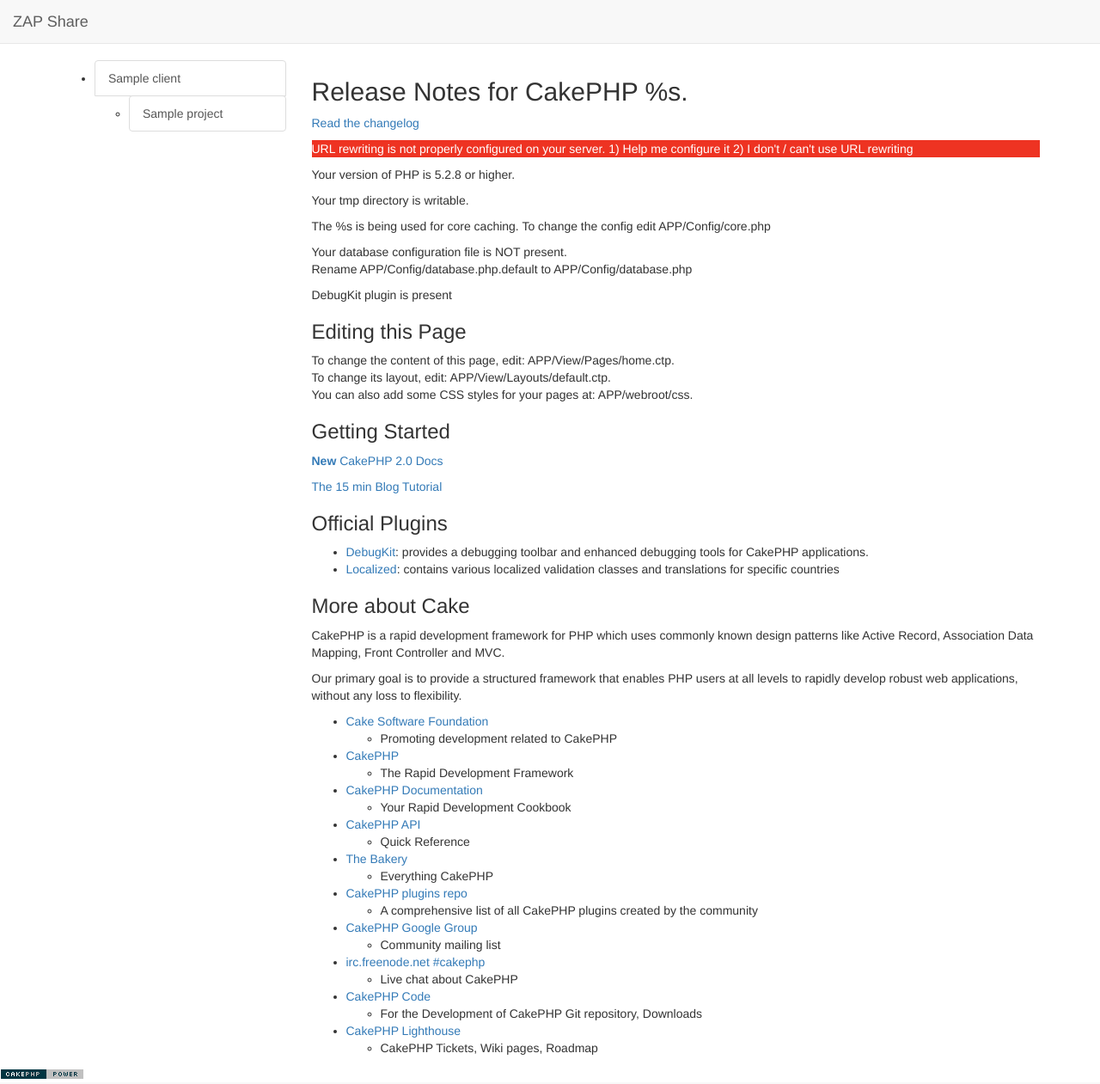
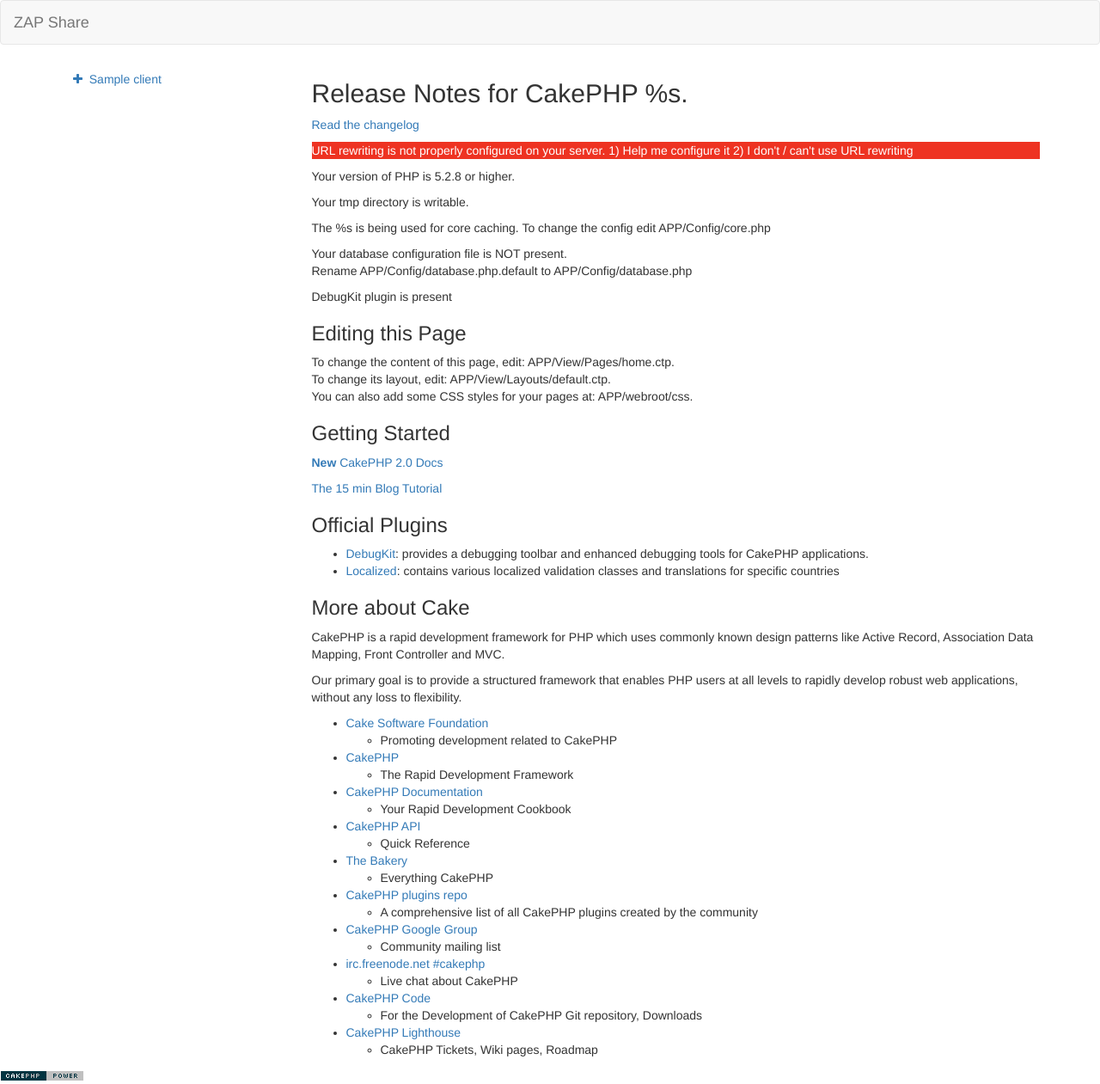
Before and after one commit to zapsolutions/zap-share, a CakePHP app: template app/View/Pages/home.ctp in a window 1280 px wide. Shown: the whole page at 86% size. Run offline with PHP 8.4 and a stand-in for CakePHP, Linux system fonts and the light colour scheme; the template is opened without the code that fills it: most values are stand-ins (such as "Sample title", 1, 10 or a date in 2020); data that the repository does not hold is empty; some libraries are stand-ins or nearby versions.

Commit message:
Expanding menu tree in sidebar, add FontAwesome

```diff
--- a/app/View/Elements/navbar.ctp
+++ b/app/View/Elements/navbar.ctp
@@ -1,4 +1,4 @@
-<nav class="navbar navbar-default navbar-fixed-top" role="navigation">
+<nav class="navbar navbar-default" role="navigation">
 	<div class="navbar-header">
 		<button type="button" class="navbar-toggle" data-toggle="collapse" data-target="#bs-example-navbar-collapse-1">
 			<span class="sr-only">Toggle navigation</span>
--- a/app/View/Elements/sidebar.ctp
+++ b/app/View/Elements/sidebar.ctp
@@ -1,14 +1,14 @@
-<ul>
-	<?php foreach ($clients as $client): ?>
+<ul class="nav nav-pills nav-stacked">
+<?php foreach ($clients as $client): ?>
 		<li>
-			<a class="list-group-item" href="#" data-id="<?php echo $client['Client']['id']; ?>"><?php echo $client['Client']['name']; ?></a>
-			<ul>
-				<?php foreach ($client['Project'] as $project): ?>
-					<li>
-						<a class="list-group-item" href="#"><?php echo $project['name']; ?></a>
-					</li>
-				<?php endforeach; ?>
+			<a class="client" href="#" data-id="<?php echo $client['Client']['id']; ?>" data-state="inactive">
+				<i class="fa fa-plus"></i>&nbsp;&nbsp;<?php echo $client['Client']['name']; ?>
+			</a>
+			<ul class="nav nav-list">
+			<?php foreach ($client['Project'] as $project): ?>
+				<li><a href="#"><?php echo $project['name']; ?></a></li>
+			<?php endforeach; ?>
 			</ul>
 		</li>
-	<?php endforeach; ?>
+<?php endforeach; ?>
 </ul>
--- a/app/View/Layouts/default.ctp
+++ b/app/View/Layouts/default.ctp
@@ -31,10 +31,12 @@
 		echo $this->Html->meta('icon');
 		echo $this->fetch('meta');
 		echo $this->Html->css('//netdna.bootstrapcdn.com/bootstrap/3.0.3/css/bootstrap.min.css');
+		echo $this->Html->css('//netdna.bootstrapcdn.com/font-awesome/4.0.3/css/font-awesome.css');
 		echo $this->Html->css('custom');
 		echo $this->fetch('css');
 		echo $this->Html->script('//ajax.googleapis.com/ajax/libs/jquery/1.9.1/jquery.min.js');
 		echo $this->Html->script('//netdna.bootstrapcdn.com/bootstrap/3.0.3/js/bootstrap.min.js');
+		echo $this->Html->script('app');
 		echo $this->fetch('script');
 	?>
 </head>
@@ -45,7 +47,7 @@
 			<?php echo $this->Session->flash(); ?>
 			<div class="container">
 				<div class="row">
-					<div class="col-md-3">
+					<div id="sidebar" class="col-md-3">
 						<?php echo $this->element('sidebar'); ?>
 					</div>
 					<div class="col-md-9">
--- a/app/webroot/css/custom.css
+++ b/app/webroot/css/custom.css
@@ -1,3 +1,7 @@
-body {
-	padding-top: 70px;
+#sidebar ul.nav-list {
+	display: none;
 }
+
+#sidebar ul.nav-list > li > a {
+	padding-left: 50px;
+}
```
